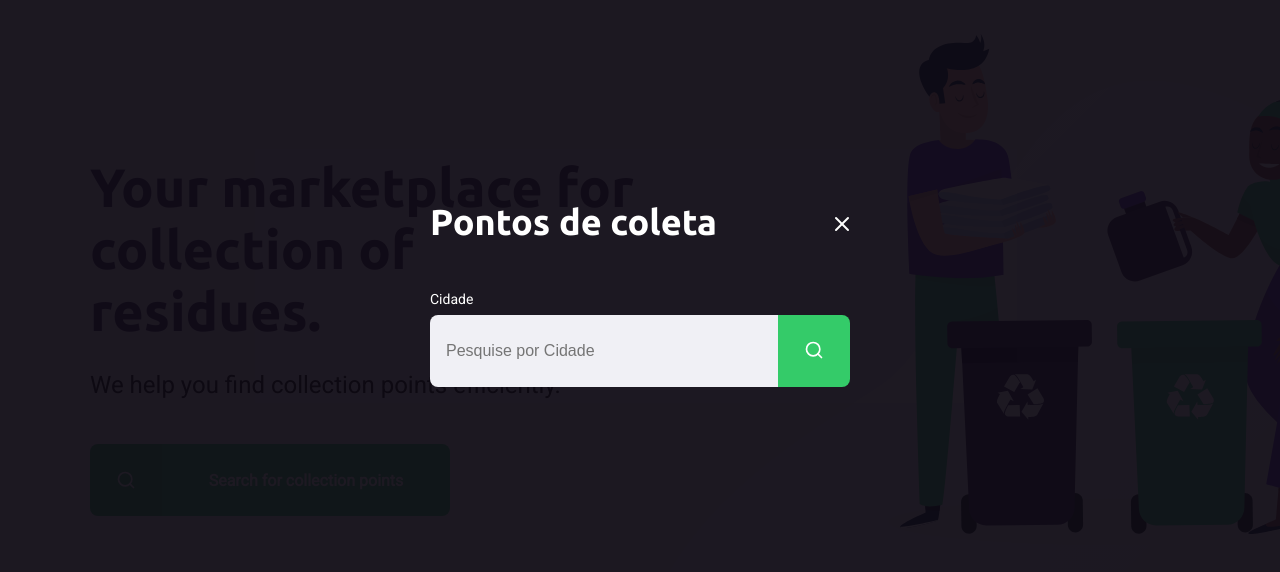
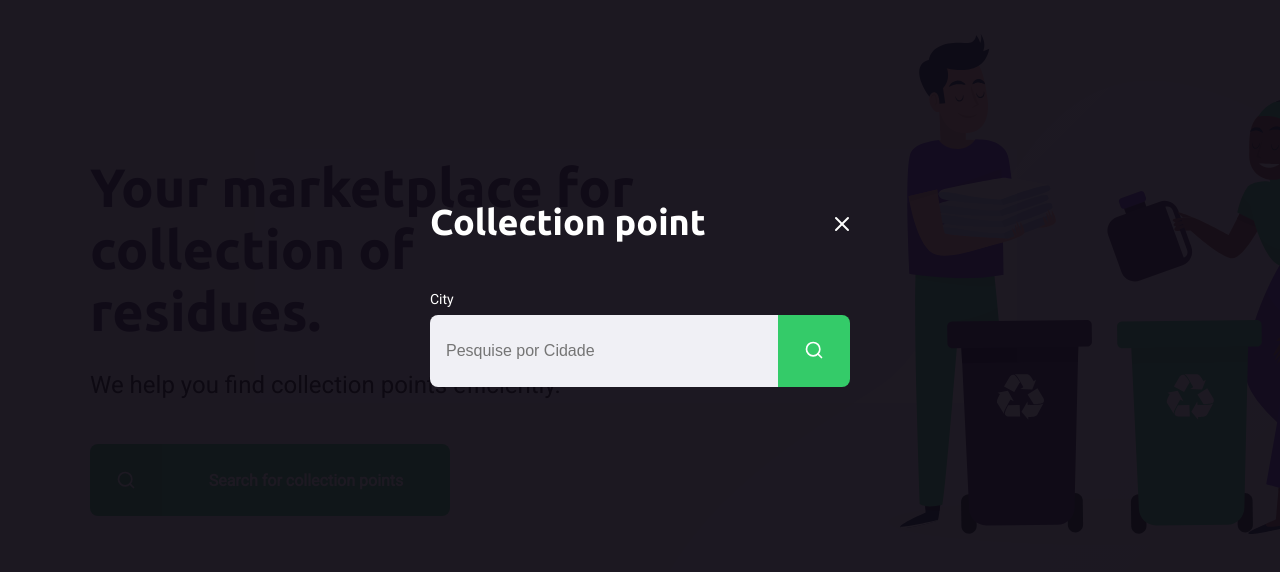
Before and after one commit to fabriciocunhauk/Ecoleta, a website: page src/views/index.html in a window 1280 px wide. Both pictures are taken after a click on the link "Search for collection points". Shown: the part 106-678 px from the top of the page. Drawn offline with nearby package versions, Linux system fonts and the light colour scheme; files that its build step writes are made by us from their sources; files whose address does not match are found by name.

Commit message:
Update modal.html

```diff
--- a/src/views/partials/modal.html
+++ b/src/views/partials/modal.html
@@ -1,11 +1,11 @@
 <div id="modal" class="hide">
     <div class="content">
         <div class="header">
-            <h1>Pontos de coleta</h1>
-            <a href="#">Fechar</a>
+            <h1>Collection point</h1>
+            <a href="#">Close</a>
         </div>
         <form action="/search">
-            <label for="search">Cidade</label>
+            <label for="search">City</label>
             <div class="search field">
                 <input type="text" name="search" placeholder="Pesquise por Cidade">
                 <button>
```
